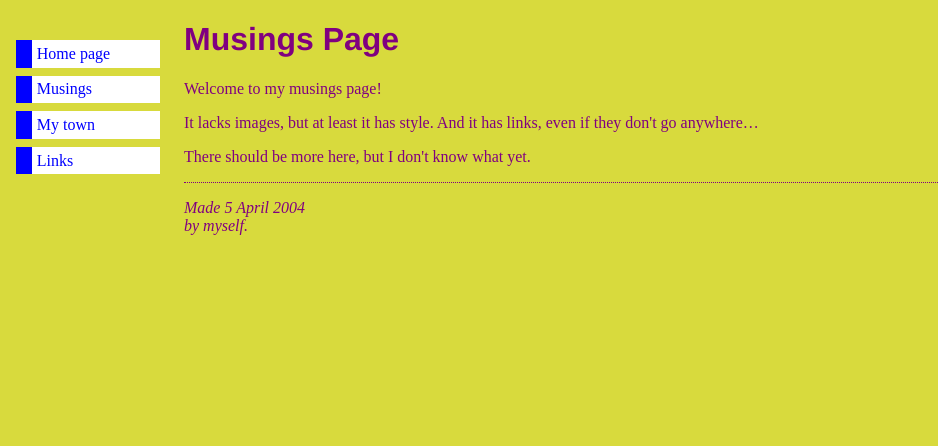
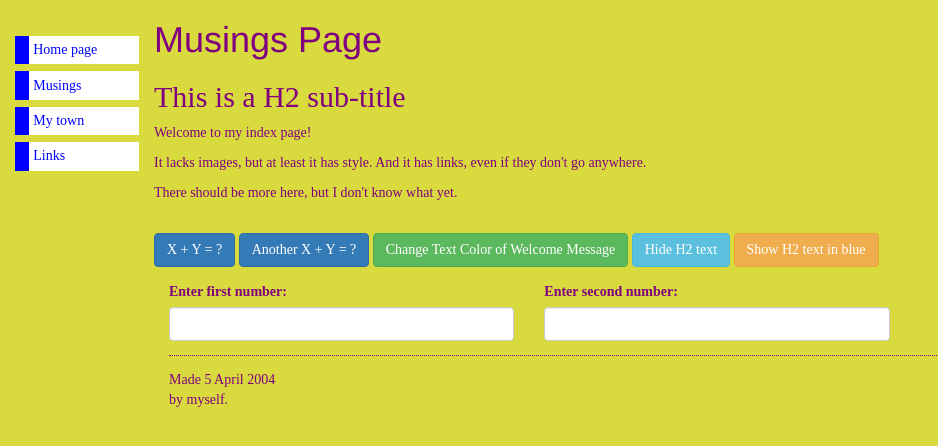
Before and after one commit to Louise49/louise49.github.io, a plain HTML site: page musings.html in a window 1280 px wide. Shown: the whole page, without its empty margins (0-938 px from the left). Drawn offline with nearby package versions, Linux system fonts and the light colour scheme.

Commit message:
external problems solved

```diff
--- a/musings.html
+++ b/musings.html
@@ -2,6 +2,9 @@
 <html>
 <head>
   <title>Musings Page</title>
+  <meta charset="utf-8">
+  <meta name="viewport" content="width=device-width, initial-scale=1">
+  <link rel="stylesheet" href="https://maxcdn.bootstrapcdn.com/bootstrap/3.3.7/css/bootstrap.min.css">
   <link rel="stylesheet" href="style.css">
 </head>
 
@@ -18,18 +21,45 @@
 <!-- Main content -->
 <h1>Musings Page</h1>
 
-<p>Welcome to my musings page!
+<h2>This is a H2 sub-title</h2>
 
-<p>It lacks images, but at least it has style.
+<p id="welcome">Welcome to my index page!
+
+<p id="demo">It lacks images, but at least it has style.
 And it has links, even if they don't go
-anywhere&hellip;
+anywhere.</p>
 
 <p>There should be more here, but I don't know
-what yet.
+what yet.</p>
 
 <!-- Sign and date the page, it's only polite! -->
-<address>Made 5 April 2004<br>
-  by myself.</address>
+<br>
+<button type="button" class="btn btn-primary" onclick="ask_for_x_n_y();">X + Y = ?</button>
+<button type="button" class="btn btn-primary" onclick="ask_xy();">Another X + Y = ?</button>
+<button type="button" class="btn btn-success" onclick="show_topic();">Change Text Color of Welcome Message</button>
+<button type="button" class="btn btn-info" id='hide_h2'>Hide H2 text</button>
+<button type="button" class="btn btn-warning" id='show_h2'>Show H2 text in blue</button>
+<form id="myForm">
+    <div class="form-group">
+      <div class="col-xs-4">
+          <label for="1st">Enter first number:</label>
+          <input type="text" class="form-control">
+      </div>
+      <div class="col-xs-4">
+          <label for="2nd">Enter second number:</label>
+          <input type="text" class="form-control">
+      </div>
+      <div class="col-xs-4">
+      </div>
+      <div class="col-xs-12">
+          <address>Made 5 April 2004<br>
+            by myself.</address>
+      </div>
+    </div><!-- end of form-group -->
+</form>
+</div>
 
+<script src="https://code.jquery.com/jquery-1.10.2.js"></script>
+<script src='script2.js'></script>
 </body>
 </html>
--- /dev/null
+++ b/script2.js
@@ -0,0 +1,45 @@
+$(document).ready(function(){
+  $("button#hide_h2").click(function() {
+      $("h2").hide(500);
+  });
+
+  $("button#show_h2").click(function() {
+      $("h2").show(300);
+      $("h2").css("color","blue");
+      $("h2").html("You clicked me hard.");
+  });
+});
+
+function compute_x_plus_y(x,y) {
+  var z = 0;
+  x = parseInt(x);
+  y = parseInt(y);
+  z = x + y;
+  return z;
+}
+
+function ask_for_x_n_y() {
+  var x = prompt("Enter x value");
+  var y = prompt("Enter y value");
+  var z = compute_x_plus_y(x,y);
+  var x = document.getElementById("demo");
+  x.style.fontSize = "25px";
+  x.style.color = "red";
+  document.getElementById("demo").innerHTML = "The answer is " + z;
+}
+
+function ask_xy() {
+  var x = document.getElementById("myForm").elements[0].value;
+  var y = document.getElementById("myForm").elements[1].value;
+  var z = compute_x_plus_y(x,y);
+  var x = document.getElementById("demo");
+  x.style.fontSize = "25px";
+  x.style.color = "red";
+  document.getElementById("demo").innerHTML = "The answer is " + z;
+}
+
+function show_topic() {
+  var x = document.getElementById("welcome");
+  x.style.fontSize = "25px";
+  x.style.color = "red";
+}
```
Also changed, not shown: index.html (+4 -41 lines), myscript.js (deleted, +0 -44 lines), script1.js (added, +35 -0 lines).
